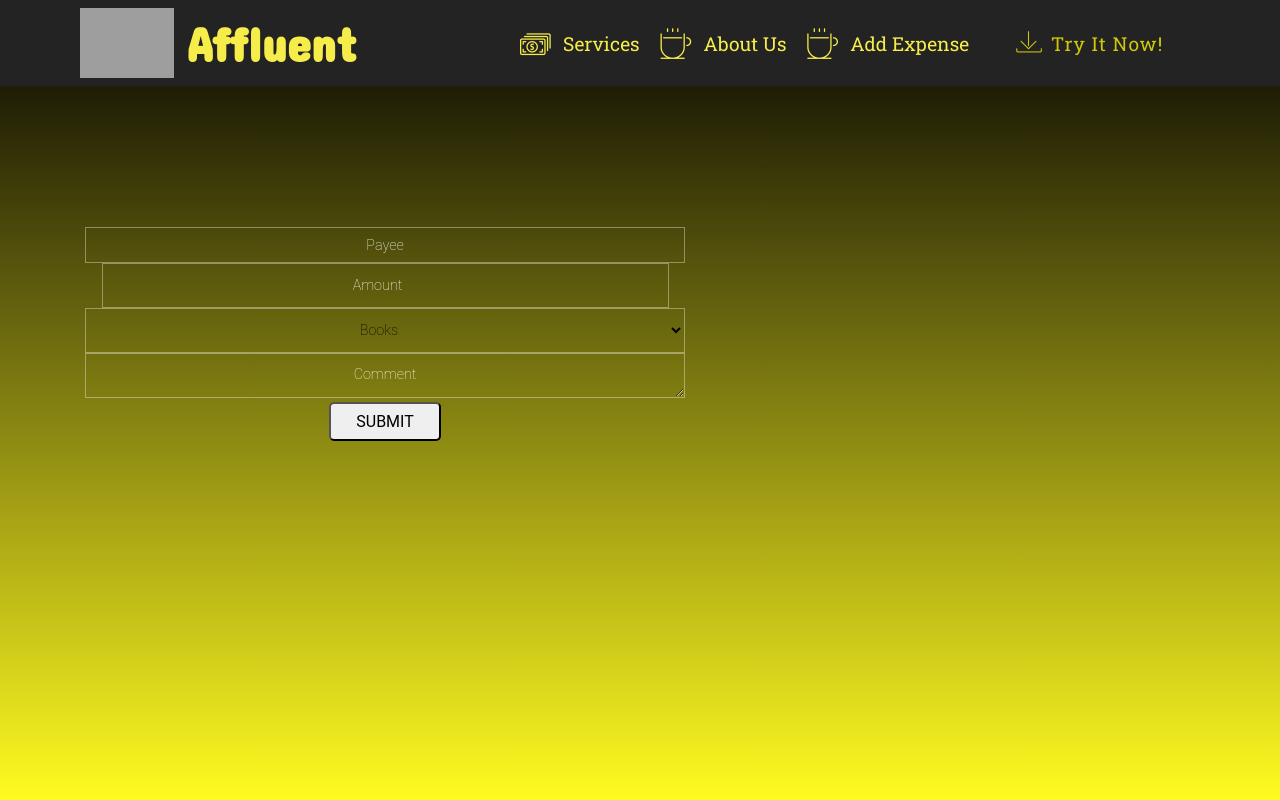
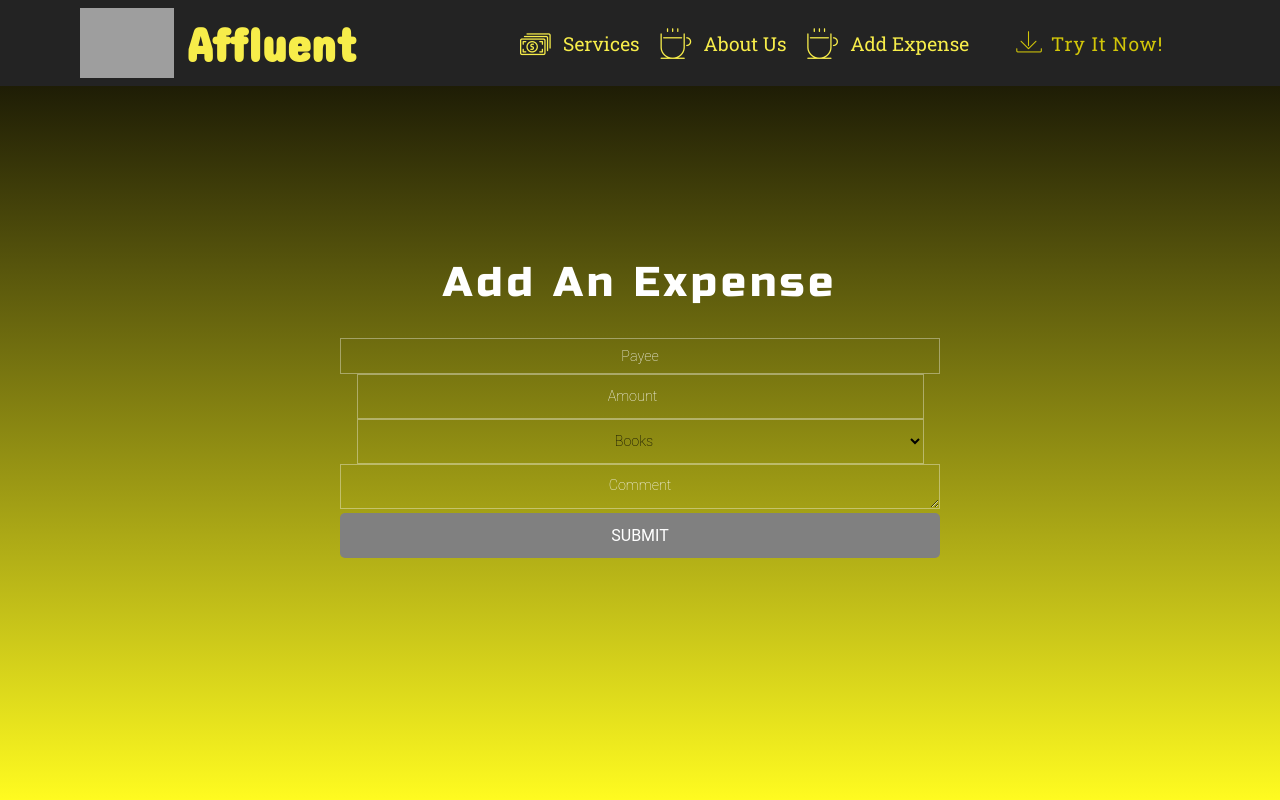
Before and after one commit to andrewjthomsen/Expense-Tracker-Group-Project3, a React (Create React App) app in the folder project-3/client/: page /ExpenseForm in a window 1280 px wide. Built offline with nearby package versions, Linux system fonts and the light colour scheme; grey boxes are pictures that could not be loaded.

Commit message:
Made some styling changes to expense form

```diff
--- a/project-3/client/src/components/Expense-Form/expenseForm.js
+++ b/project-3/client/src/components/Expense-Form/expenseForm.js
@@ -55,7 +55,8 @@ class AddExpense extends React.Component{
   }
   render(props){
     return(
-      <div className="container" style={{textAlign: "center"}}>
+      <div className="form-container" style={{textAlign: "center"}}>
+      <h1 className="expense-h1">Add an Expense</h1>
         <div className="form-container">
           <form className="expenseform" onSubmit={this.addExpense.bind(this)}>
             <p>
--- a/project-3/client/src/components/NavBar/index.js
+++ b/project-3/client/src/components/NavBar/index.js
@@ -49,9 +49,9 @@ const NavBar = () => {
                         </Link>
                     </li>
                     <li className="nav-item">
-                        <a className="nav-link link text-success display-4" href="/contactus"><span className="mbri-hot-cup mbr-iconfont mbr-iconfont-btn"></span>
+                        <Link className="nav-link link text-success display-4" href="/contactus"><span className="mbri-hot-cup mbr-iconfont mbr-iconfont-btn"></span>
                             About Us
-                        </a>
+                        </Link>
                     </li>
                     <li className="nav-item">
                         <Link className="nav-link link text-success display-4" to="/expenseForm"><span className="mbri-hot-cup mbr-iconfont mbr-iconfont-btn"></span>
--- a/project-3/client/src/style/app.css
+++ b/project-3/client/src/style/app.css
@@ -8,22 +8,34 @@ body {
 }
 
 /* CSS for expense form component */
+.form-container{
+      width: 100%;
+      max-width: 600px;
+      margin: 0 auto;
+    }
+    .expense-h1 {
+        padding: 30px;
+    }
 .textform {
     display: inline !important;
     font-display: black;
     place-content: black;
     text-align: center !important;
     height: 45px !important;
-    width: 600px;
+    /* width: 600px; */
     color: black !important;
 }
 select{
     text-align: center !important;
 }
 button {
-    border-radius: 5px;
+     border-radius: 5px;
     padding: 8px 25px 8px 25px;
-    color: black;
+    width: 100%;
+    height: 45px;
+    background:grey;
+    border: 0;
+    color: white !important;
 }
 input[type="text"], input[type="email"], input[type="password"] {
     height: 36px !important;
```
